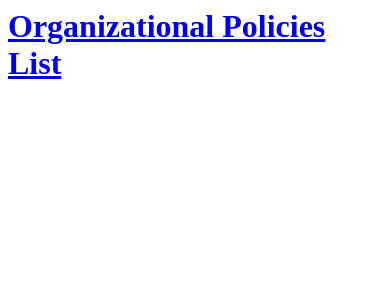
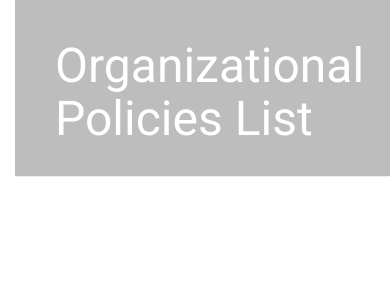
Before and after one commit to abrown681/Policies, a Django app: page / in a window 390 px wide. Shown: the top 300 px of the page. Run offline with Django 3.2, Linux system fonts and the light colour scheme; data that the repository does not hold is empty; some libraries are stand-ins or nearby versions.

Commit message:
Linked the 'policies_list.html' template with the policies css file.

```diff
--- /dev/null
+++ b/policies/static/css/policies.css
@@ -0,0 +1,55 @@
+body {
+    padding-left: 15px;
+}
+
+h1 a {
+    color: #0F37D9;
+    font-family: 'Roboto';
+}
+
+.page-header {
+    background-color: #bdbdbd;
+    margin-top: 0;
+    padding: 20px 20px 20px 40px;
+}
+
+.page-header h1, .page-header h1 a, .page-header h1 a:visited, .page-header h1 a:active {
+    color: #ffffff;
+    font-size: 36pt;
+    text-decoration: none;
+}
+
+.content {
+    margin-left: 40px;
+}
+
+h1, h2, h3, h4 {
+    font-family: 'Roboto';
+}
+
+.date {
+    color: #828282;
+}
+
+.save {
+    float: right;
+}
+
+.post-form textarea, .post-form input {
+    width: 100%;
+}
+
+.top-menu, .top-menu:hover, .top-menu:visited {
+    color: #ffffff;
+    float: right;
+    font-size: 26pt;
+    margin-right: 20px;
+}
+
+.post {
+    margin-bottom: 70px;
+}
+
+.post h1 a, .post h1 a:visited {
+    color: #000000;
+}
--- a/policies/templates/policies/policies_list.html
+++ b/policies/templates/policies/policies_list.html
@@ -1,20 +1,34 @@
+{% load staticfiles %}
 <html>
     <head>
+        <link rel="stylesheet" href="//maxcdn.bootstrapcdn.com/bootstrap/3.2.0/css/bootstrap.min.css">
+        <link rel="stylesheet" href="//maxcdn.bootstrapcdn.com/bootstrap/3.2.0/css/bootstrap-theme.min.css">
+        <link href="//fonts.googleapis.com/css?family=Roboto" rel="stylesheet" type="text/css">
+        <link rel="stylesheet" href="{% static 'css/policies.css' %}">
         <title>Auth Policies</title>
     </head>
     <body>
-        <div>
+        <div class="page-header">
             <h1><a href="/">Organizational Policies List</a></h1>
         </div>
 
+
+        <div class="content container">
+            <div class="row">
+                <div class="col-md-8">
                     {% for rule in rules %}
-            <div>
+                        <div class="rule">
                             <h2><a href="">{{ rule.name }}</a></h2>
                             <p>Priority level: {{ rule.priority|linebreaksbr }}</p>
                             <p>Clearance level: {{ rule.clear_level|linebreaksbr }}</p>
                             <p>Citizenship: {{ rule.citizenship|linebreaksbr }}</p>
-                <p>Published: {{rule.published_date }}</p>
+                            <div class="date">
+                                <p>Published: {{ rule.published_date }}</p>
+                            </div>
                         </div>
                     {% endfor %}
+                </div>
+            </div>
+        </div>
     </body>
 </html>
```
Lines whose indentation alone changed are shown as unchanged.
